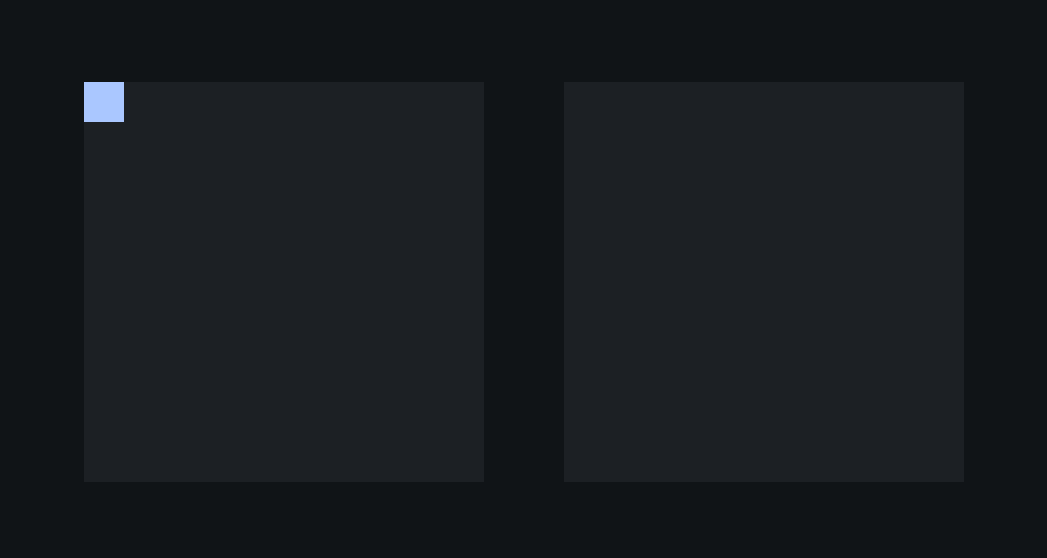
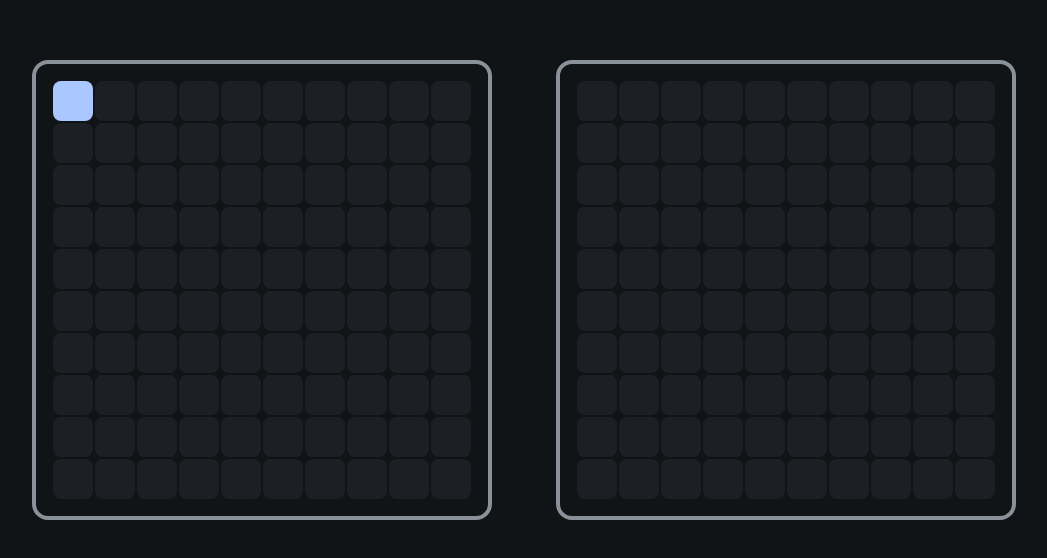
Before and after one commit to sinskiy/odin-battleship, a website built with webpack: page src/index.html in a window 1280 px wide. Shown: the part 118-676 px from the top of the page, without its empty margins (116-1163 px from the left). Built offline with nearby package versions, Linux system fonts and the light colour scheme.

Commit message:
feat:  improve design

```diff
--- a/src/createDOM.js
+++ b/src/createDOM.js
@@ -11,7 +11,6 @@ export default function createGameDOM(playerPassed, computerPassed) {
   document.body.innerHTML = "";
 
   player = playerPassed;
-  console.log(playerPassed, computerPassed);
   computer = computerPassed;
 
   const board1 = boardToDOM(player);
--- a/src/style.css
+++ b/src/style.css
@@ -23,11 +23,22 @@ body {
     "Open Sans",
     "Helvetica Neue",
     sans-serif;
+
+  height: 100vh;
+
   display: flex;
-  justify-content: space-between;
-  padding: 12rem;
+  justify-content: center;
+  align-items: center;
+  gap: 4rem;
 
   background-color: var(--background);
+}
+
+.board {
+  border: 0.25rem solid var(--border);
+  border-radius: 1rem;
+
+  padding: 1rem;
 }
 
 .column {
@@ -40,8 +51,13 @@ body {
   width: 2.5rem;
   height: 2.5rem;
   background-color: var(--surface);
+  border-radius: 0.5rem;
+  margin: 1px;
 
   transition: background-color 100ms;
+}
+.computer .row:hover {
+  opacity: 0.7;
 }
 
 .player .ship {
```
